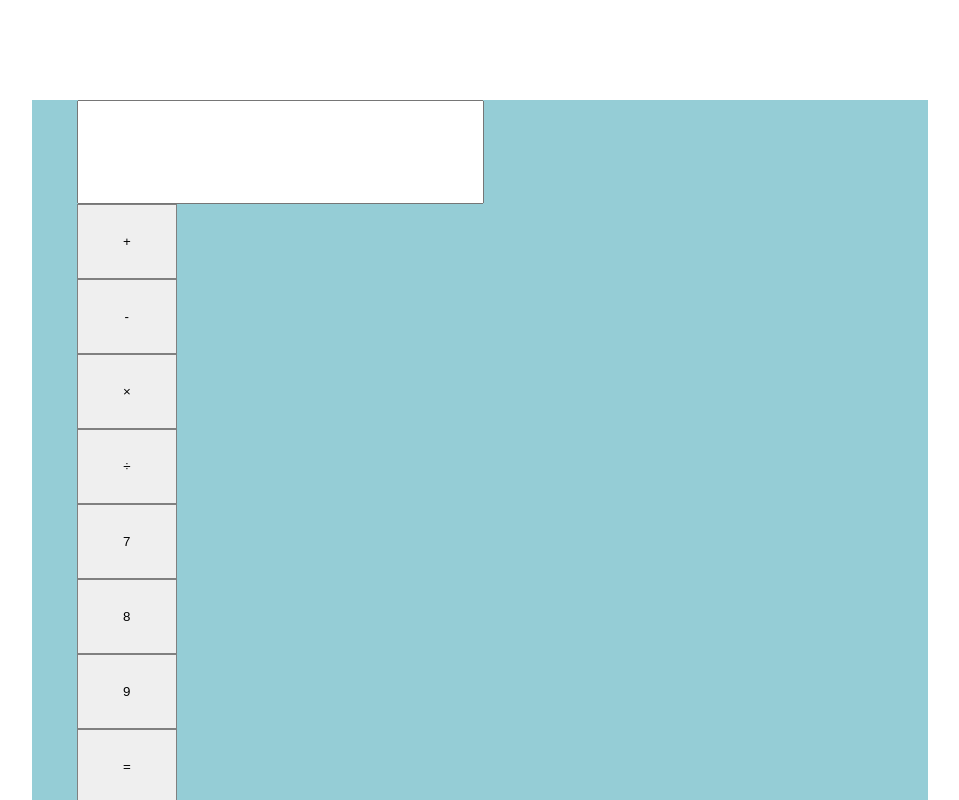
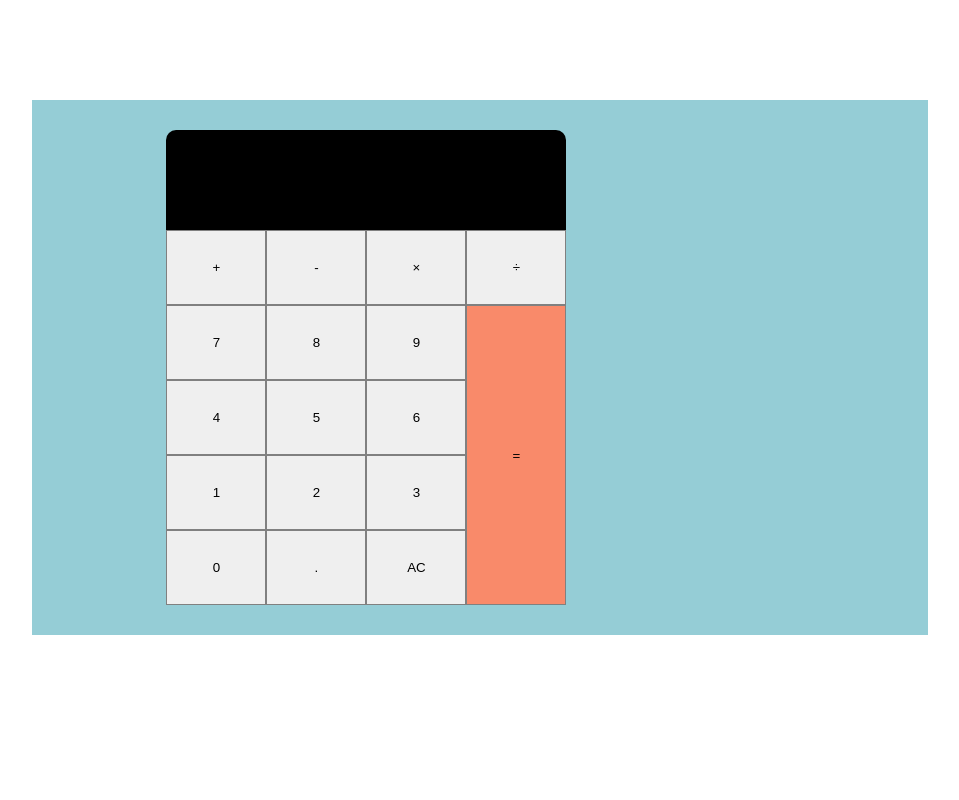
Before and after one commit to Saymon85/calculator, a plain HTML site: page index.html in a window 1280 px wide. Shown: the top 800 px of the page, without its empty margins (160-1119 px from the left). Drawn offline with Linux system fonts and the light colour scheme.

Commit message:
Add and changing styles for grid layout, also adding colors for buttons

```diff
--- a/style.css
+++ b/style.css
@@ -1,4 +1,5 @@
 *{
+    box-sizing: border-box;
     margin: 0;
     padding: 0;
 }
@@ -9,27 +10,33 @@
     width: 70%;
 }
 .calculator{
-    margin: 50px auto;
-    width: 90%;
+    margin: 0 auto;
+    padding: 30px 0;
+    width: 70%;
 }
 .keys{
-    display: flex;
-    flex-direction: column;
+    border-top-left-radius: 10px;
+    border-top-right-radius: 10px;
+    display: grid;
+    grid-template-columns: repeat(4, 100px);
+    grid-template-rows: repeat(5, 75px);
 }
 .display input{
-    padding-right: 3px;
+    color: #fff;
+    background-color: #000;
+    border: solid 1px #000;
+    border-top-left-radius: 10px;
+    border-top-right-radius: 10px;
+    border-width: 0px;
+    font-size: 50px;
+    letter-spacing: 3px;
     height: 100px;
     width: 400px;
 }
-.operators{
-    display: flex;
+button{
+    border: solid 1px gray;
 }
-.digits{
-    display: flex;
+.equalSign{
+    background-color: #F98A6A;
+    grid-row: span 4;
 }
-button{
-    /* margin-top: 1px; */
-    border: solid 1px gray;
-    height: 75px;
-    width:100px;
-}
```
